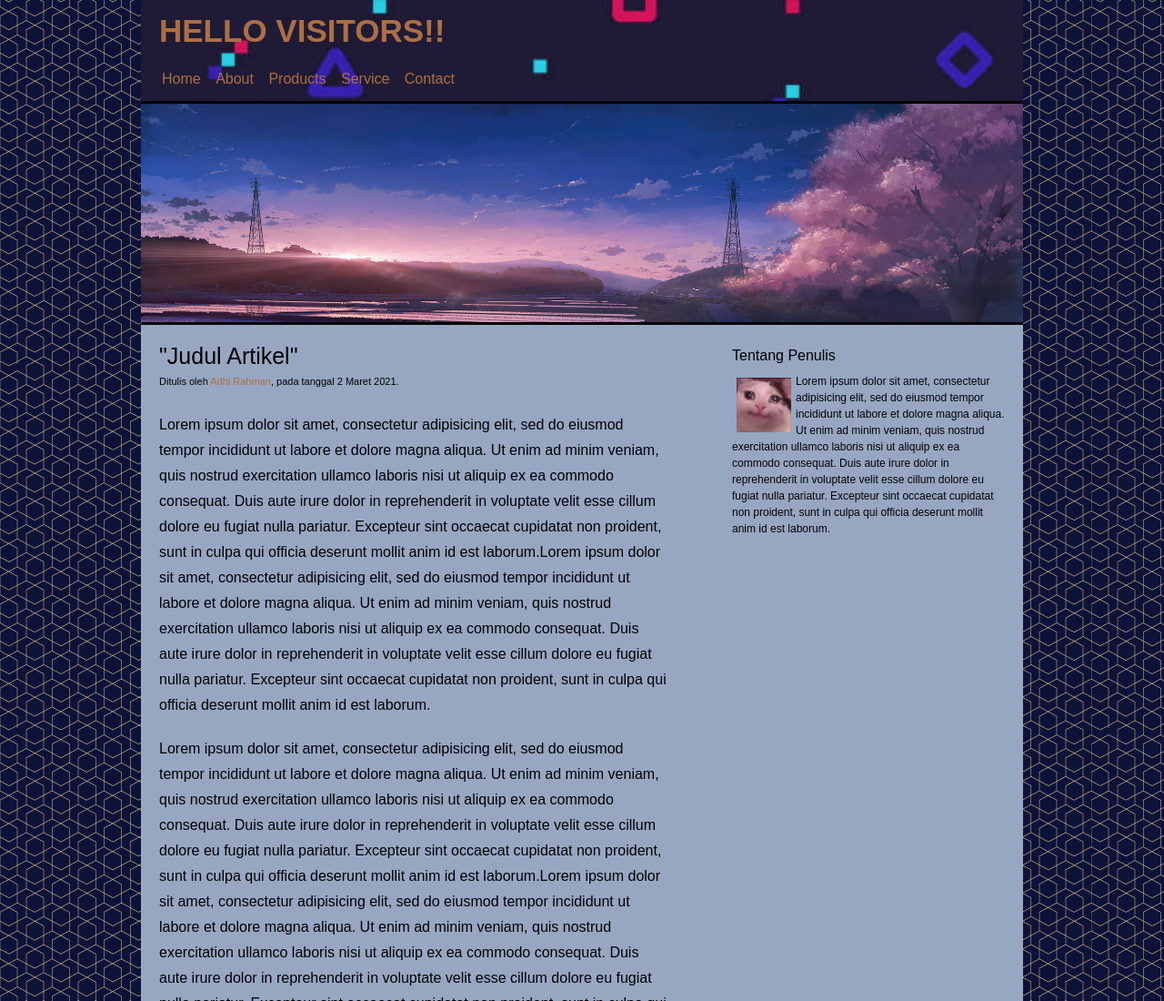
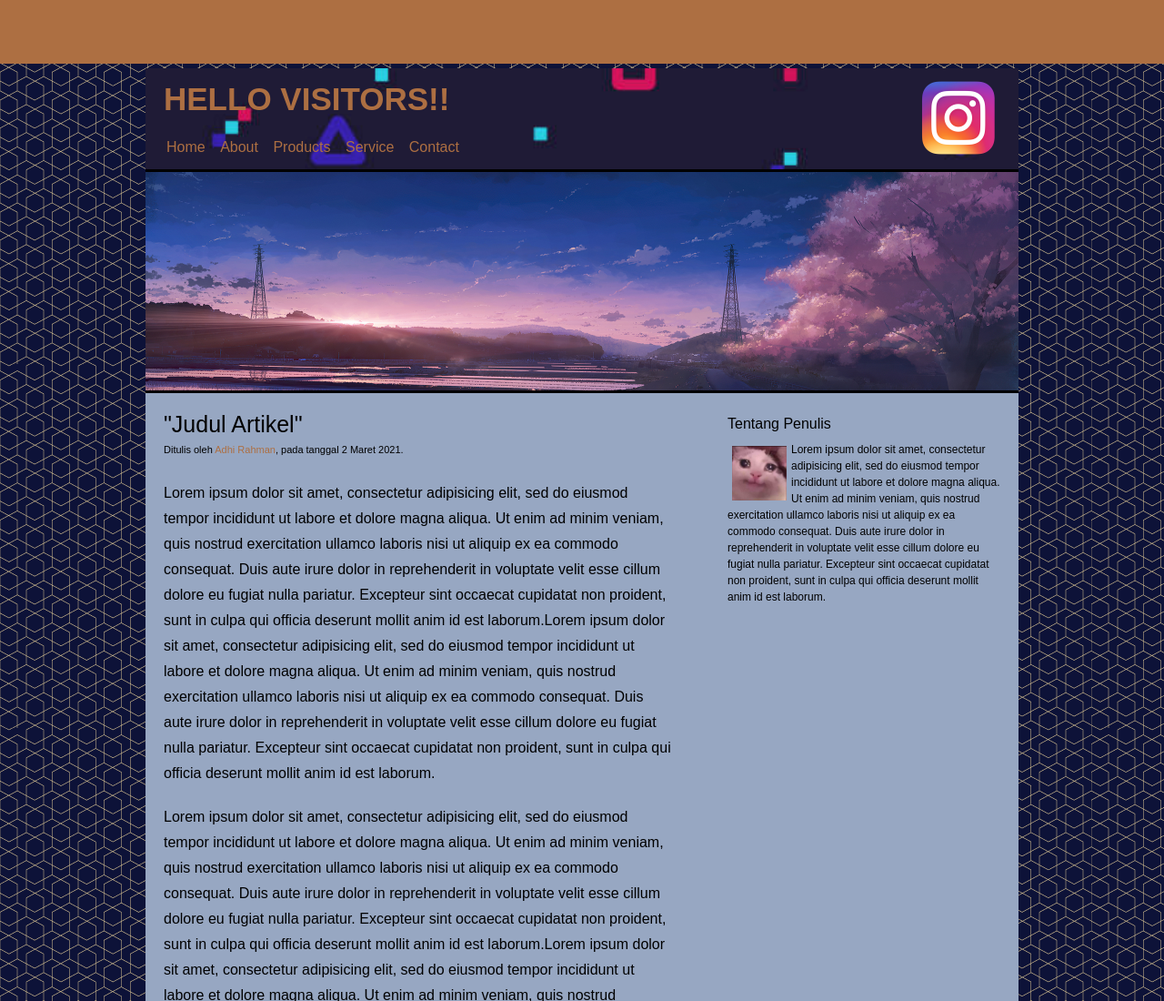
Before and after one commit to brokuma/web-latihan-fixed-bar, a plain HTML site: page index.html in a window 1280 px wide. Shown: the top 1100 px of the page at 91% size. Drawn offline with Linux system fonts and the light colour scheme.

Commit message:
final css layouting
add icon and ig link at header + top bar

```diff
--- a/index.html
+++ b/index.html
@@ -1,13 +1,17 @@
 <!DOCTYPE html>
 <html lang="en" dir="ltr">
   <head>
+    <link rel="icon" href="kuma.jpg" type="img/jpg">
     <link rel="stylesheet" href="style.css">
     <meta charset="utf-8">
     <title>WEB Latihan</title>
   </head>
 
   <body>
+    <div class="top-bar">
+    </div>
     <div class="container">
+      <a href="https://www.instagram.com/brokuma_a/" target="_blank" class="ig">instagramacc</a>
 
       <div class="header">
 
--- a/style.css
+++ b/style.css
@@ -61,11 +61,30 @@ table {
 }
 
 /* style */
-
+.top-bar{
+	background-color: #ad6f42;
+	height: 70px;
+	position: fixed;
+	top: 0px;
+	right: 0px;
+	left: 0px;
+	z-index: 999;
+}
 .container{
-  width: 970px;
-  margin: auto;
+  width: 960px;
+  margin: 75px auto;
   background-color: #97a7c2;
+	position: relative;
+}
+.ig{
+	width: 90px;
+	height: 90px;
+	background-image: url("iglogo.png");
+	display: inline-block;
+	text-indent: -9999px;
+	position: absolute;
+	right: 20px;
+	top: 10px;
 }
 body{
   font: 16px/28px arial, sans-serif;
@@ -96,7 +115,7 @@ body{
 }
 .header a:hover{
   background-color: #1db6c4;
-  color: white;
+  color: #ad6f42;
 }
 .pict{
   margin-top: 0;
```
Also changed, not shown: iglogo.png (added), kuma.jpg (added).
